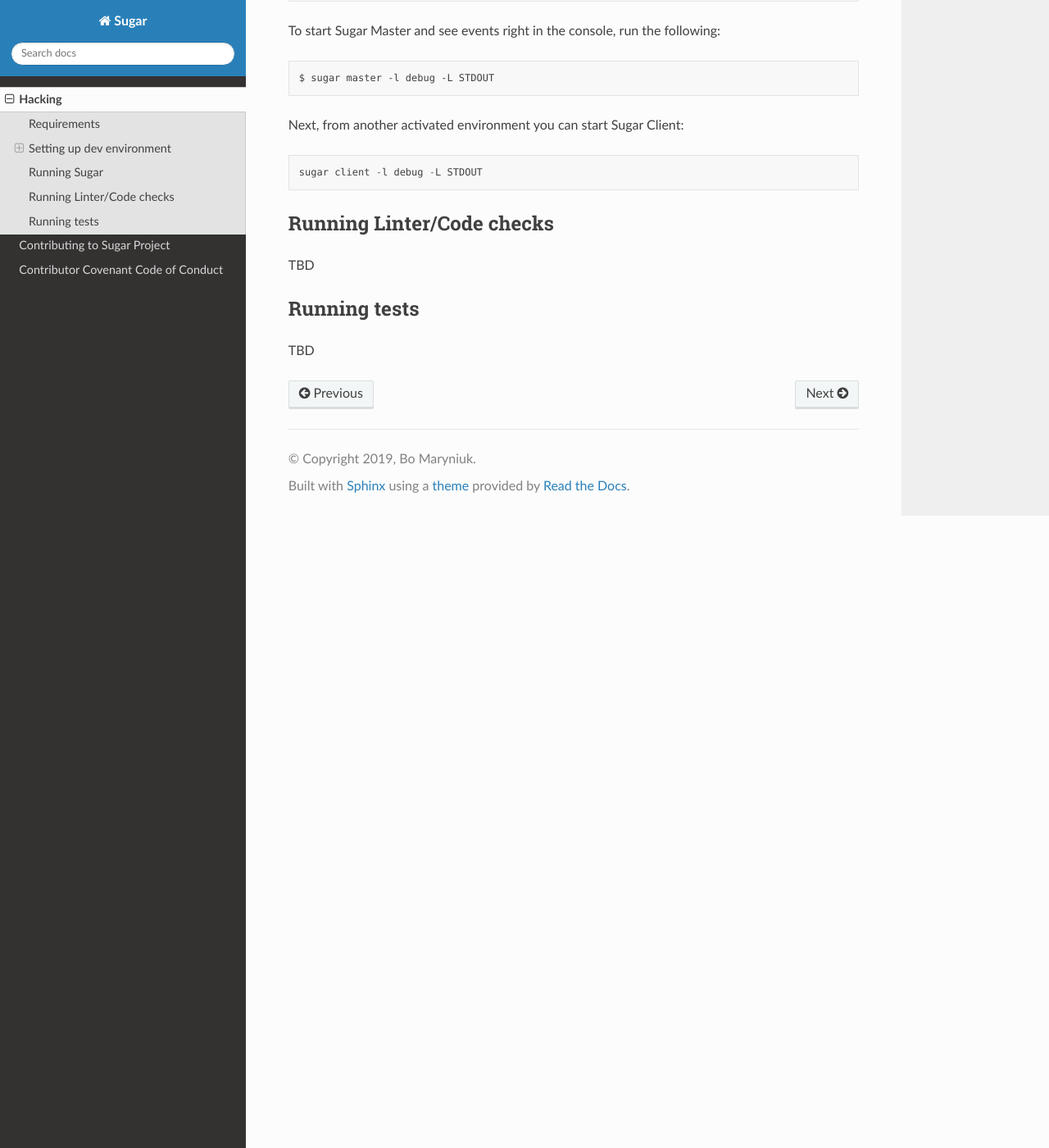
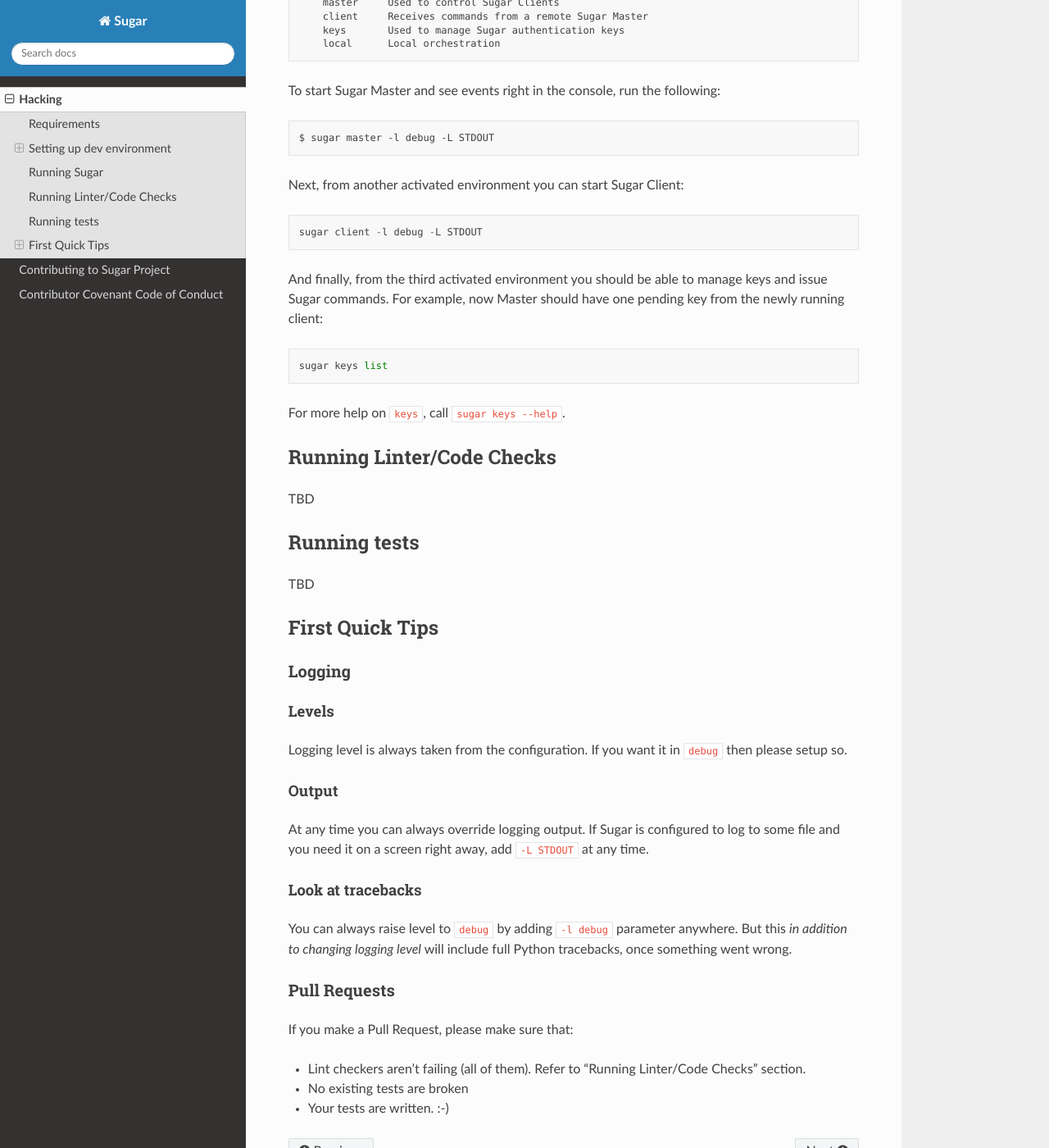
Before and after one commit to sugarsack/sugar, a Sphinx documentation site: the page built from docs/hacking.md, in a window 1280 px wide and 1400 px high, scrolled down 3945 px. Shown: the whole window at 82% size. Built offline with Sphinx 7.4.7 and the Read the Docs theme 2.0.0, drawn with Linux system fonts in a browser that asks for light colours; some of the changed text lies outside the part shown.

Commit message:
Add quick tips

````diff
--- a/docs/hacking.md
+++ b/docs/hacking.md
@@ -147,6 +147,9 @@ Sugar repository](https://github.com/sugarsack/sugar). Thanks alot, ahead!
 
 ## Running Sugar
 
+Sugar has command line interface, similar to Git. That is, all Sugar sub-applications are
+called under `sugar` command umbrella: `sugar master --help`, `sugar client --help` and so on.
+
 After environment is setup, at this point you should be able to run Sugar:
 
 ```
@@ -167,24 +170,53 @@ Available components:
 
 To start Sugar Master and see events right in the console, run the following:
 
-```
-$ sugar master -l debug -L STDOUT
-
-```
+    $ sugar master -l debug -L STDOUT
 
 Next, from another activated environment you can start Sugar Client:
 
-```
-sugar client -l debug -L STDOUT
-
-```
+    sugar client -l debug -L STDOUT
 
 
+And finally, from the third activated environment you should be able to manage keys
+and issue Sugar commands. For example, now Master should have one pending key from
+the newly running client:
 
-## Running Linter/Code checks
+    sugar keys list
+
+For more help on `keys`, call `sugar keys --help`.
+
+## Running Linter/Code Checks
 
 TBD
 
 ## Running tests
 
 TBD
+
+## First Quick Tips
+
+### Logging
+
+#### Levels
+
+Logging level is always taken from the configuration. If you want it in `debug` then
+please setup so.
+
+#### Output
+
+At any time you can always override logging output. If Sugar is configured to log to
+some file and you need it on a screen right away, add `-L STDOUT` at any time.
+
+#### Look at tracebacks
+
+You can always raise level to `debug` by adding `-l debug` parameter anywhere. But
+this _in addition to changing logging level_ will include full Python tracebacks,
+once something went wrong.
+
+### Pull Requests
+
+If you make a Pull Request, please make sure that:
+
+- Lint checkers aren't failing (all of them). Refer to "Running Linter/Code Checks" section.
+- No existing tests are broken
+- Your tests are written. :-)
````
